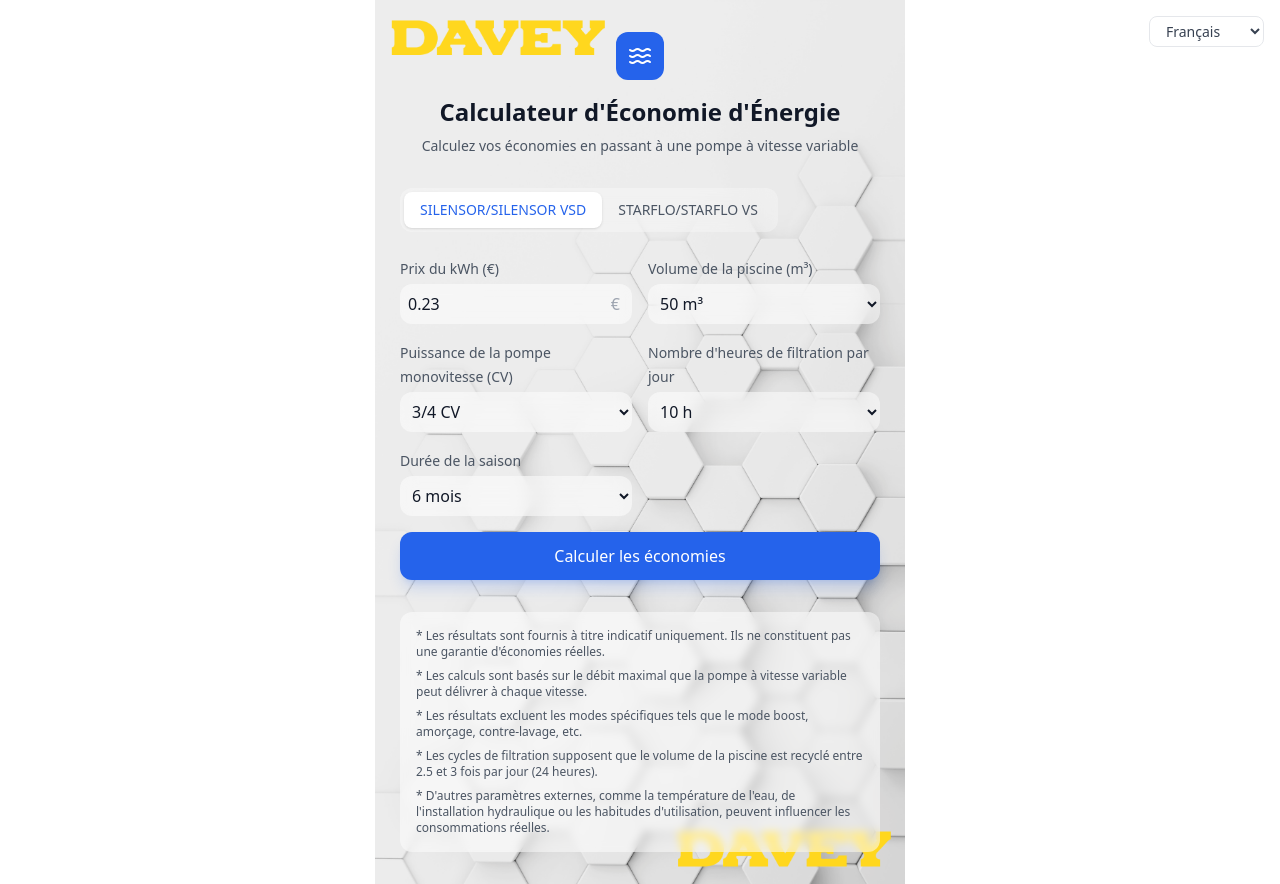
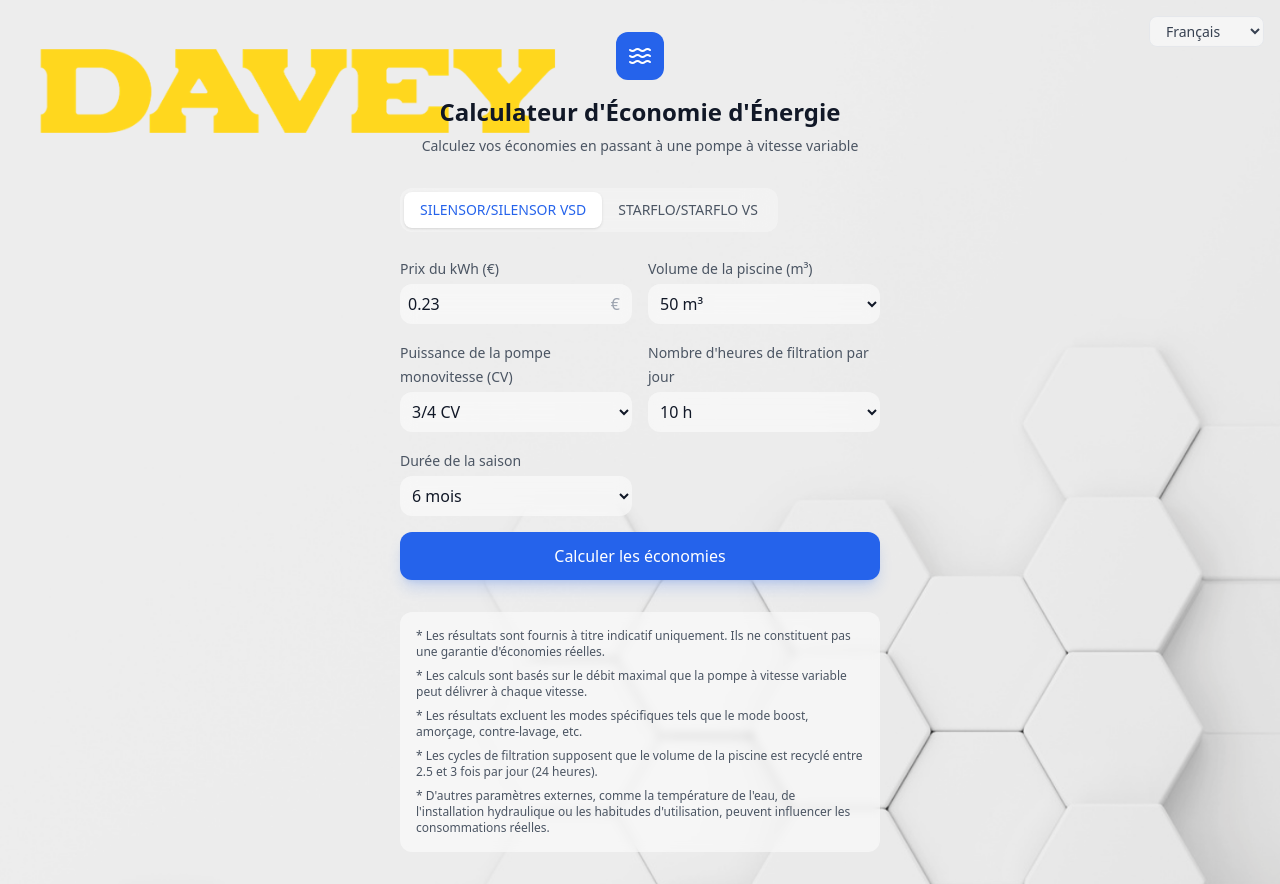
Before and after one commit to rmohsen-davey/Davey-Energy-Savings, a React (Vite) app: page / in a window 1280 px wide. Built offline with nearby package versions, Linux system fonts and the light colour scheme.

Commit message:
Update App.tsx

```diff
--- a/src/App.tsx
+++ b/src/App.tsx
@@ -10,7 +10,7 @@
 
   return (
     <div
-      className="min-h-screen relative bg-fixed bg-contain bg-center sm:bg-fixed sm:bg-contain sm:bg-top"
+      className="min-h-screen relative bg-fixed bg-contain bg-center sm:bg-cover sm:bg-top"
       style={{
         backgroundImage: 'url("/davey-background.png")',
         backgroundRepeat: 'no-repeat'
```
